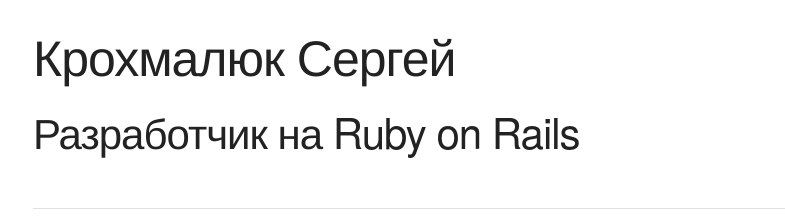
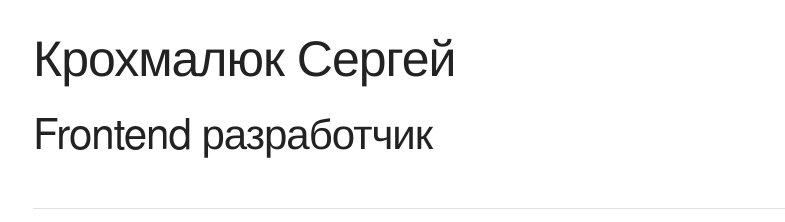
Before and after one commit to Grimr5/visitcard, a plain HTML site: page index.html in a window 1280 px wide. Shown: the top 222 px of the page, without its empty margins (127-912 px from the left). Drawn offline with Linux system fonts and the light colour scheme.

Commit message:
Title change

```diff
--- a/index.html
+++ b/index.html
@@ -14,7 +14,7 @@
     <div class="eleven columns">
       <p></p>
       <h1>Крохмалюк Сергей</h1>
-      <h2>Разработчик на Ruby on Rails</h2>
+      <h2>Frontend разработчик</h2>
     </div>
   </div>
   <hr>
```
